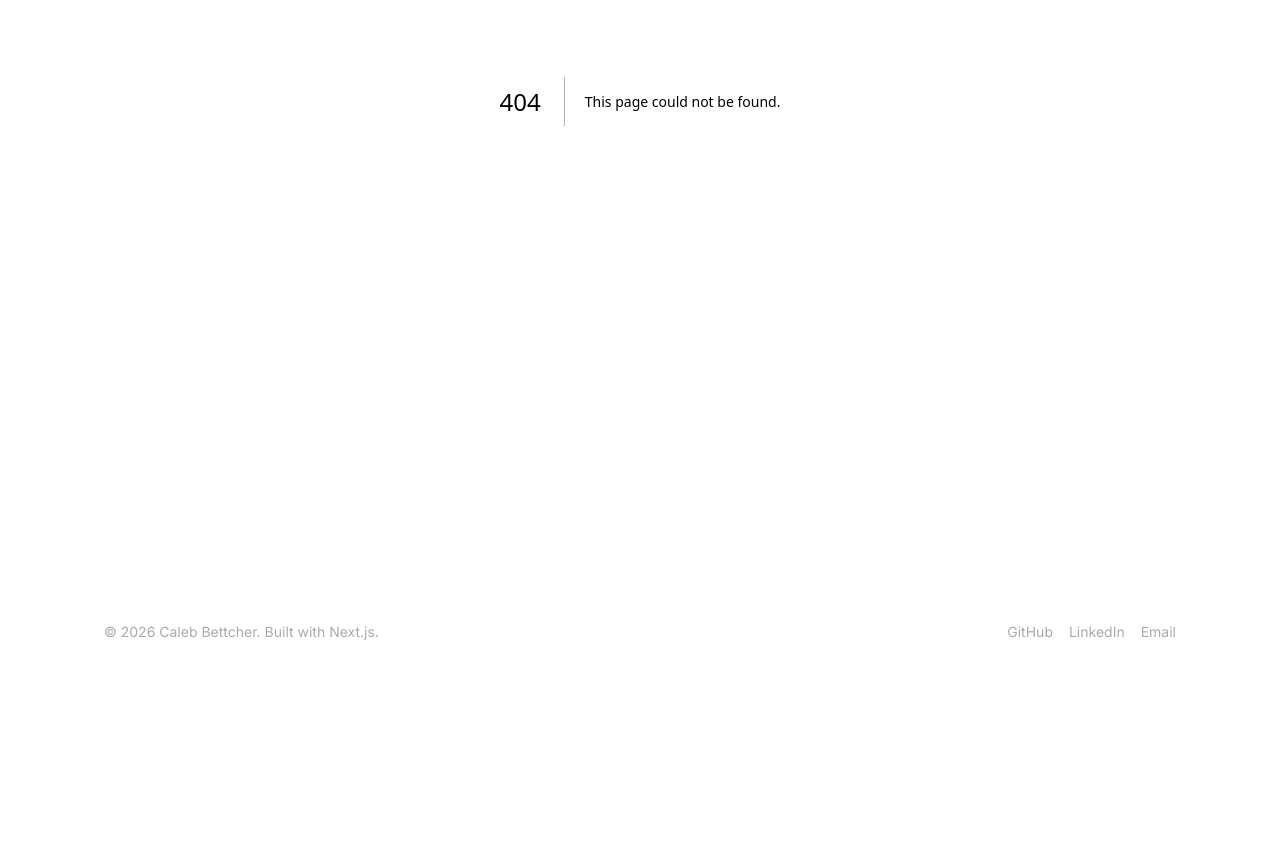
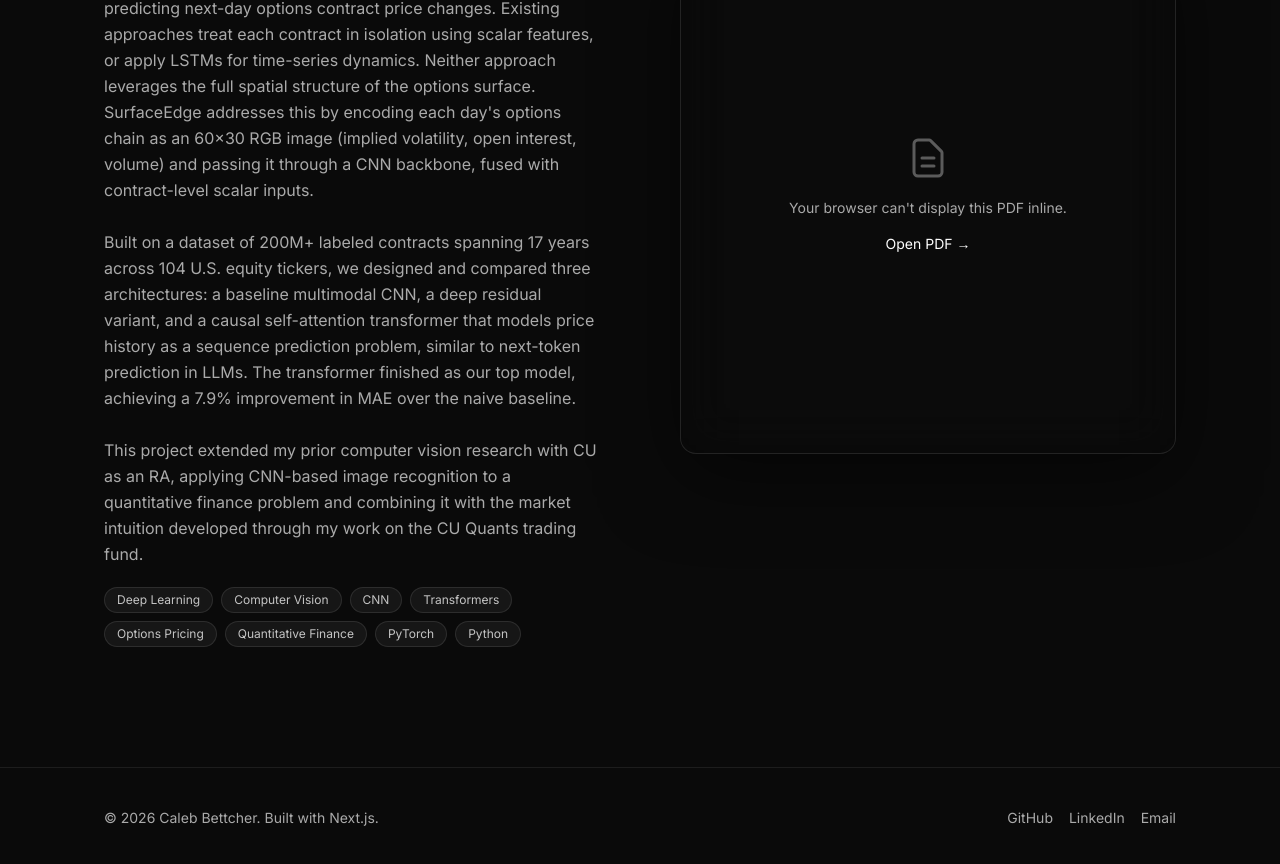
Before and after one commit to CBetch/calebbettcher-website, a Next.js app: page /projects/SurfaceEdge in a window 1280 px wide. Before the commit this address had no page. Shown: the part 380-1244 px from the top of the page. Before the commit the page ends 1062 px from the top, so only its background shows below. Built offline with nearby package versions, Linux system fonts and the light colour scheme.

Commit message:
Added SurfaceEdge Project (missing writing and code for now)

```diff
--- /dev/null
+++ b/src/app/projects/SurfaceEdge/page.tsx
@@ -0,0 +1,52 @@
+import Container from "@/components/Container";
+import ProjectShowcase from "@/components/content/ProjectShowcase";
+
+import type { Metadata } from 'next'
+export const metadata: Metadata = {
+  title: 'SurfaceEdge: CNN Options Pricing Model - Caleb Bettcher',
+  description: 'SurfaceEdge - a novel multimodal deep learning model predicting next-day options price changes from options surface images.',
+}
+
+export default function SurfaceEdgePage() {
+  return (
+    <Container>
+      <div className="min-h-[calc(100vh-80px)] flex flex-col justify-center py-0">
+        <ProjectShowcase
+          eyebrow="Caleb Bettcher & Troy Arthur — University of Colorado Boulder"
+          title="SurfaceEdge - Options Pricing with Novel CNN"
+          description={
+            <>
+              SurfaceEdge is a novel multimodal deep learning pipeline for predicting
+              next-day options contract price changes. Existing approaches treat each
+              contract in isolation using scalar features, or apply LSTMs for time-series
+              dynamics. Neither approach leverages the full spatial structure of the options surface.
+              SurfaceEdge addresses this by encoding each day's options chain as an 60x30 RGB
+              image (implied volatility, open interest, volume) and passing it through a
+              CNN backbone, fused with contract-level scalar inputs.
+              <br /><br />
+              Built on a dataset of 200M+ labeled contracts spanning 17 years across 104
+              U.S. equity tickers, we designed and compared three architectures: a baseline
+              multimodal CNN, a deep residual variant, and a causal self-attention transformer
+              that models price history as a sequence prediction problem, similar to
+              next-token prediction in LLMs. The transformer finished as our top model,
+              achieving a 7.9% improvement in MAE over the naive baseline.
+              <br /><br />
+              This project extended my prior computer vision research with CU as an RA,
+              applying CNN-based image recognition to a quantitative finance problem and
+              combining it with the market intuition developed through my work on
+              the CU Quants trading fund.
+            </>
+          }
+          tags={["Deep Learning", "Computer Vision", "CNN", "Transformers", "Options Pricing", "Quantitative Finance", "PyTorch", "Python"]}
+          pdf="/projects/SurfaceEdge/Poster.pdf"
+          links={[
+            { label: "Research Poster", href: "/projects/SurfaceEdge/Poster.pdf" },
+            { label: "Presentation", href: "/projects/SurfaceEdge/Presentation.pdf" },
+            // { label: "Report", href: "/projects/SurfaceEdge/ LINK .pdf" },
+            // { label: "GitHub", href: "/projects/SurfaceEdge/ LINK .pdf" },
+          ]}
+        />
+      </div>
+    </Container>
+  )
+}
--- a/src/content/projects/projectCards.ts
+++ b/src/content/projects/projectCards.ts
@@ -9,11 +9,10 @@ export type ProjectCard = {
 
 export const projectCards: ProjectCard[] = [
   {
-    slug: "LAIRresearch",
-    title: "ML Research",
-    blurb: "Classification of Particle Precipitation Events",
-    tags: ["Python", "Machine Learning", "Computer Vision", "Distributed Training"],
-    image: "/icons/cu.png",
+    slug: "SurfaceEdge",
+    title: "SurfaceEdge",
+    blurb: "CNN Options Pricing from Surface Images",
+    tags: ["Deep Learning", "Computer Vision", "Options Pricing", "Transformers"],
     featured: true
   },
   {
@@ -25,20 +24,21 @@ export const projectCards: ProjectCard[] = [
     featured: true
   },
   {
+    slug: "LAIRresearch",
+    title: "ML Research",
+    blurb: "Classification of Particle Precipitation Events",
+    tags: ["Python", "Machine Learning", "Computer Vision", "Distributed Training"],
+    image: "/icons/cu.png",
+    featured: true
+  },
+  {
     slug: "CalebBettcherDotCom",
     title: "Personal Website",
     blurb: "This Website!",
     tags: ["React", "Next.js", "TypeScript", "Vercel", "Web Development"],
     image: "/images/CBlogo.png",
-    featured: true
-  },
-  {
-    slug: "non-featured-project-1",
-    title: "Non-Featured Project 1",
-    blurb: "Coming soon...",
-    tags: [],
-    featured: true
-  },
+    featured: false
+  }
 ];
 
 export function getProject(slug: string) {
```
Also changed, not shown: 2 other files (tests, documents, lock files or other folders).
